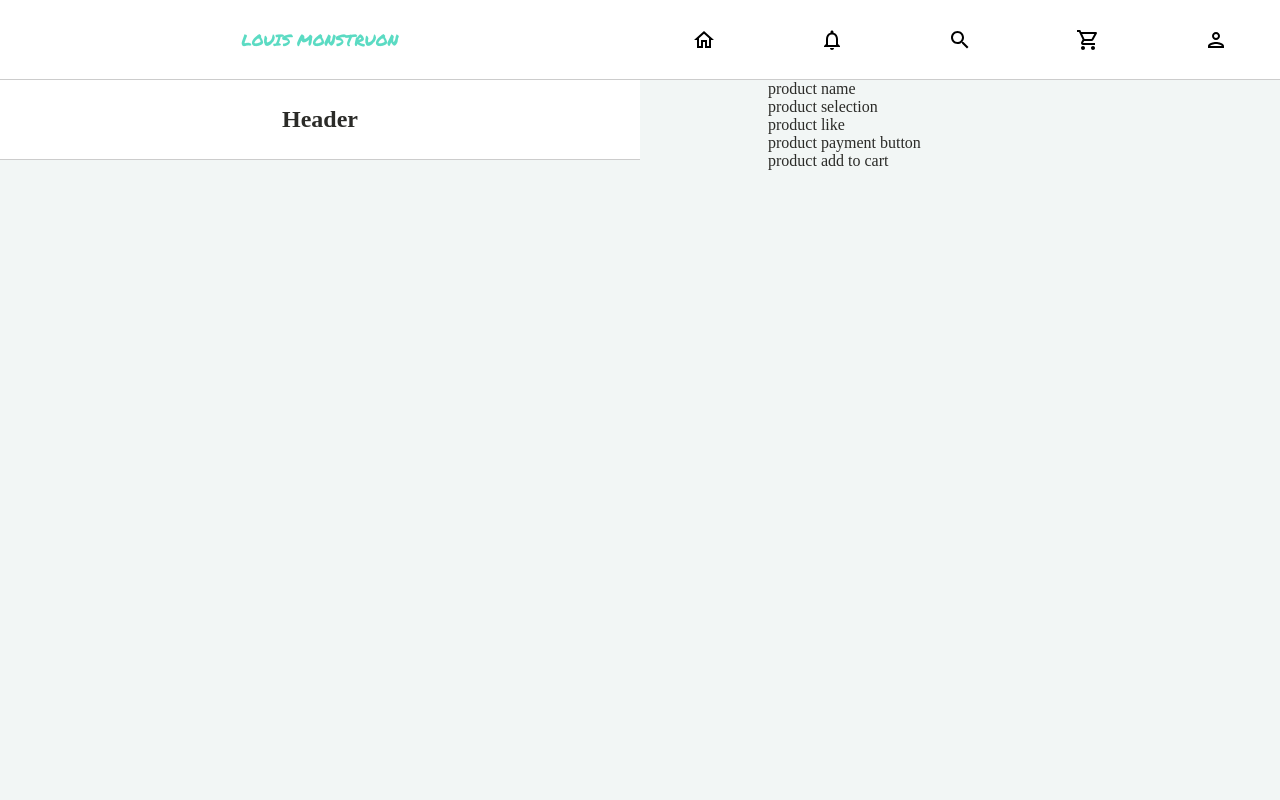
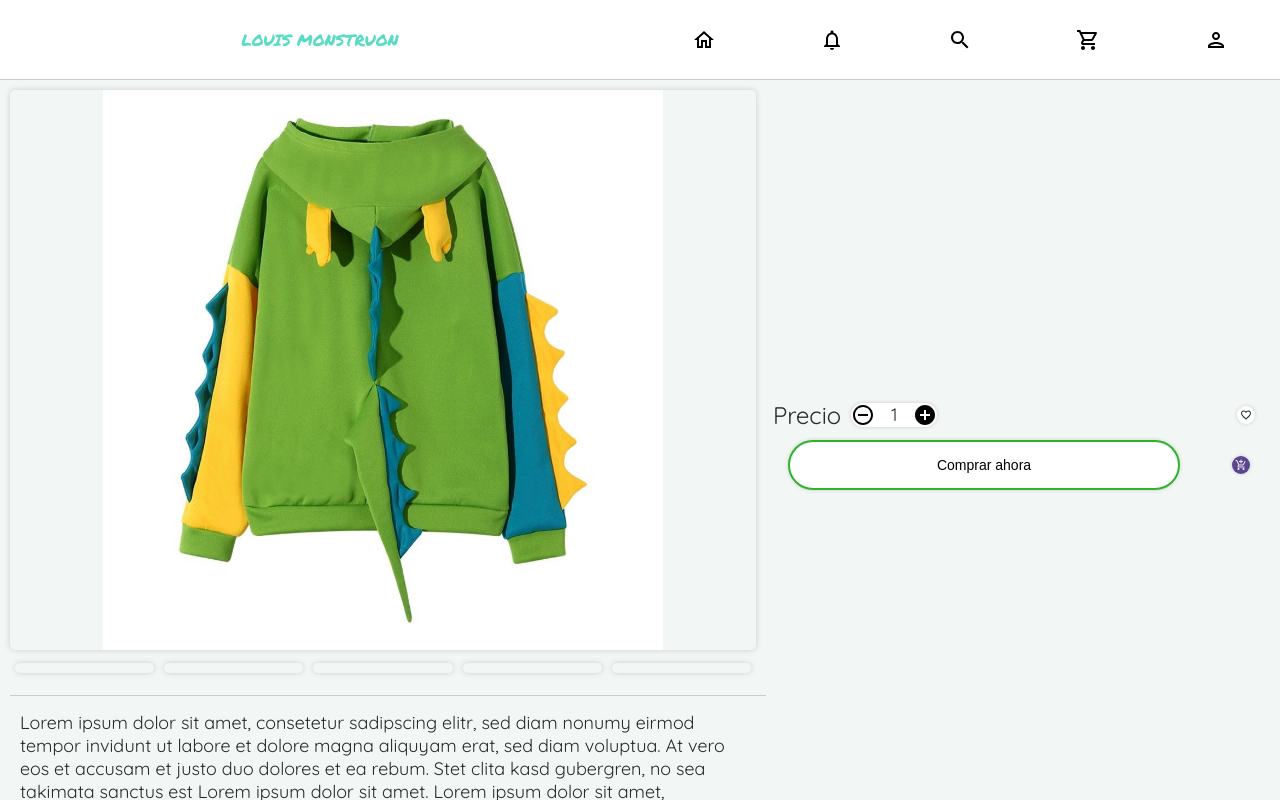
Before and after one commit to oozmakappajs/Louis-Monstruon-front, a React app: page /man/pants/213413ed13 in a window 1280 px wide. Built offline with nearby package versions, Linux system fonts and the light colour scheme.

Commit message:
Setting containers to Product.js

```diff
--- a/src/assets/styles/components/PageSlider.scss
+++ b/src/assets/styles/components/PageSlider.scss
@@ -10,8 +10,8 @@
     height: 10px;
     border-radius: 5px;
     opacity: 1;
-    margin: 8px;
-    box-shadow: 0px 0px 6px #00000029;ç
+    margin: 8px 5px;
+    box-shadow: 0px 0px 6px #00000029;
     &:hover, &:active {
       background: map-get(map-get($palette,darkTheme),background) 0% 0% no-repeat padding-box;
       opacity: 1;
--- a/src/assets/styles/components/elements/QuantityCounter.scss
+++ b/src/assets/styles/components/elements/QuantityCounter.scss
@@ -1,4 +1,3 @@
-@import '../../lib/fonts';
 @import  '../../lib/palette';
 
 .QuantityCounter {
@@ -19,6 +18,6 @@
   }
   &__number {
     font-size: 18px;
-    font-family: 'Quicksand', sans-serif;
+    font-family: 'Quicksand Regular';
   }
 }
--- a/src/assets/styles/containers/ProductContainer.scss
+++ b/src/assets/styles/containers/ProductContainer.scss
@@ -1,62 +1,59 @@
 @import '../lib/palette';
-@import '../lib/fonts';
 
 .ProductContainer {
   font-size: 20px;
-  font-family: 'Quicksand', sans-serif;
-  min-height: 440px;
-  width: calc(100% - 20px);
-  border-radius: 5px;
-  margin: 10px;
-  box-shadow: 0px 0px 6px #00000029;
+  font-family: 'Quicksand Regular';
+  padding: 10px;
   opacity: 1;
   background: #F2F6F5;
   &__text {
     font-size: 18px;
+    margin-top: 10px;
     padding: 10px;
-    text-align: justify;
+    border-top: 1px solid map-get(map-get($palette,greyColors),silver);
   }
   &__img {
     height: 100%;
     width: 100%;
     object-fit: contain;
+    box-shadow: 0px 0px 6px #00000029;
+    border-radius: 5px;
   }
   &__info {
     &-price {
+      width: 100%;
       display: flex;
       justify-content: space-between;
-      padding: 0 8px;
+      padding: 0 5px;
+      margin-bottom: 10px;
       align-items: center;
       height: 30px;
       &-container {
         display: flex;
-        p {
-          margin-right: 10px;
-        }
+        align-items: center;
       }
-     }
-     &-buttons {
+      &-text {
+        margin-right: 10px;
+        font-size: 24px;
+      }
+    }
+    &-buttons {
+      width: 100%;
       display: flex;
       align-items: center;
-      justify-content: space-around;
+      justify-content: space-between;
       &--btn {
-        width: calc(100% - 60px);
-        button {
-          width: 100%;
-        }
+        width: calc(100% - 50px);
       }
-      &--icon {
-        width: 40px;
-        height: 40px;
-        font-size: 14px;
-        button {
-          width: 100%;
-          height: 100%;
-        }
-        svg {
-          font-size: 20px;
-        }
-      }
-     }
     }
+  }
 }
+
+@media screen and (min-width: 570px) {
+  .ProductContainer {
+    &__text {
+      margin-top: 45px;
+      padding: 15px 10px;
+    }
+  }
+}
--- a/src/assets/styles/pages/product.scss
+++ b/src/assets/styles/pages/product.scss
@@ -1,40 +1,63 @@
+@import  '../lib/palette';
+
 .product {
   grid-area: 1 / 1 / 4 / 2;
-  overflow: scroll;
+  overflow-y: auto;
+  width: calc(100% - 20px);
+  height: calc(100% - 20px);
 }
 
 @media screen and (min-width: 500px) {
   .product {
     grid-area: 1 / 1 / 4 / 3;
-    display: grid;
-    width: 100%;
-    height: 100%;
-    grid-template-columns: 3fr 2fr;
-    grid-template-rows: 40% 40% 20%;
+  }
 }
 
-  .product_galery {
+@media screen and (min-width: 570px) {
+  .product {
+    display: grid;
+    grid-template-columns: 60% 40%;
+    grid-template-rows: 40% 40% 20%;
+    &_galery {
       grid-area: 1 / 1 / 3 / 2;
+      width: calc(100% - 10px);
     }
-
-  .product_actions {
+    &_actions {
       grid-area: 1 / 2 / 4 / 3;
       position: fixed;
-    width: 40%;
-    top: 9vh;
-    right: 0;
+      display: flex;
+      width: calc(40% - 20px);
+      padding-right: 10px;
+      top: calc(9vh + 10px);
+      right: 10px;
       bottom: 11vh;
+      justify-content: center;
+      flex-direction: column;
     }
-
-  .product_description {
+    &_description {
       grid-area: 3 / 1 / 4 / 2;
+    }
   }
 }
 
 @media screen and (min-width: 768px) {
-  .product_actions {
-    top: 10vh;
-    right: 0;
+  .product {
+    &_actions {
+      width: calc(40% - 30px);
+      padding-right: 20px;
+      top: calc(10vh + 10px);
       bottom: 0;
     }
+    &::-webkit-scrollbar {
+      width: 8px;
+      border-radius: 8px;
+      background: map-get(map-get($palette, greyColors), moon);
     }
+    &::-webkit-scrollbar-thumb {
+      width: 8px;
+      border-radius: 8px;
+      background: map-get(map-get($palette, lightTheme), content);
+      cursor: pointer;
+    }
+  }
+}
--- a/src/containers/PageSlider.js
+++ b/src/containers/PageSlider.js
@@ -1,7 +1,8 @@
 import React from 'react';
+
 import '../assets/styles/components/PageSlider.scss';
 
-const PageSlider = () => {
+const PageSlider = (props) => {
   return (
     <div className="PageSlider">
       <span className="PageSlider__item" />
--- a/src/containers/ProductContainer.js
+++ b/src/containers/ProductContainer.js
@@ -1,35 +1,38 @@
 import React from 'react';
+
 import Button from '../components/elements/Button';
-import product from '../assets/images/products/dino2.jpg';
-import '../assets/styles/containers/ProductContainer.scss';
 import IconButton from '../components/elements/IconButton';
 import QuantityCounter from '../components/elements/QuantityCounter';
 import PageSlider from './PageSlider';
+import product from '../assets/images/products/dino2.jpg';
 
-const ProductContainer = () => {
+import '../assets/styles/containers/ProductContainer.scss';
+
+const ProductContainer = (props) => {
   return (
-    <div className="ProductContainer">
-      <div>
+    <section className="product ProductContainer">
+      <div className="product_galery">
         <img className="ProductContainer__img" src={product} alt="product" />
+        <PageSlider />
       </div>
-      <PageSlider />
-      <div className="ProductContainer__info">
+      <div className="product_actions ProductContainer__info">
         <div className="ProductContainer__info-price">
           <div className="ProductContainer__info-price-container">
-            <p>Precio</p>
+            <p className="ProductContainer__info-price-text">Precio</p>
             <QuantityCounter />
           </div>
           <IconButton type="fav" className="ProductContainer__info-price--heart" />
         </div>
         <div className="ProductContainer__info-buttons">
           <div className="ProductContainer__info-buttons--btn">
-            <Button type="success" />
+            <Button name="success">Comprar ahora</Button>
           </div>
           <div className="ProductContainer__info-buttons--icon">
             <IconButton type="cart" isBuying />
           </div>
         </div>
       </div>
+      <div className="product_description">
         <p className="ProductContainer__text">
           Lorem ipsum dolor sit amet, consetetur sadipscing elitr,
           sed diam nonumy eirmod tempor invidunt ut labore et dolore
@@ -44,6 +47,7 @@ const ProductContainer = () => {
           Lorem ipsum dolor sit amet, consetetur.
         </p>
       </div>
+    </section>
   );
 };
 
--- a/src/pages/Product.js
+++ b/src/pages/Product.js
@@ -1,55 +1,12 @@
 import React from 'react';
+
+import ProductContainer from '../containers/ProductContainer';
 
 import '../assets/styles/pages/product.scss';
 
 const Product = (props) => {
   return (
-    <>
-      <header className="header">
-        <h2>Header</h2>
-      </header>
-      <main className="content">
-        <section className="product">
-          <div className="product_galery">
-            <p>Galery of products</p>
-          </div>
-          <div className="product_actions">
-            <p>product name</p>
-            <p>product selection</p>
-            <p>product like</p>
-            <p>product payment button</p>
-            <p>product add to cart</p>
-          </div>
-          <div className="product_description">
-            <p>
-              Lorem ipsum dolor, sit amet consectetur adipisicing elit. Numquam sapiente voluptate unde natus obcaecati quo labore. Aspernatur ullam, voluptatum qui aliquam esse consequuntur minus eum tempora, doloremque a, eveniet quos?
-              Vero recusandae minima quae ipsum voluptas voluptates blanditiis explicabo temporibus perferendis odit, iure quasi autem sequi veniam quo numquam adipisci! Doloremque, quam voluptatum? Vitae, voluptas blanditiis esse quaerat nihil ipsum!
-              Ad reiciendis obcaecati sit placeat eos, cumque quibusdam fuga ipsam voluptatem excepturi praesentium laborum labore quo hic! Provident harum rerum voluptas minus dolor eveniet labore distinctio accusantium non, placeat perspiciatis.
-              Qui incidunt aliquam eum molestiae dolorem aliquid cupiditate inventore saepe corporis nemo nostrum commodi, reiciendis aperiam minima voluptatibus voluptatem nobis quae, dicta optio pariatur voluptates cumque? Sapiente fugiat pariatur reiciendis?
-              Velit iure reiciendis voluptates praesentium recusandae laboriosam accusantium culpa fugiat tempore! Aut id voluptatibus cumque dolorum labore? Mollitia iure reiciendis possimus molestiae a, ipsum tenetur, aspernatur ad tempore adipisci odio.
-              Nobis inventore iure, saepe quas temporibus facilis quae odit soluta quis earum voluptates consequatur, exercitationem reiciendis? Blanditiis sequi laborum illum, dignissimos ipsam deleniti repellat sed maiores optio odit neque porro.
-              Ad nemo assumenda excepturi. Impedit amet architecto exercitationem quo vero natus dicta odio! Odit, deserunt? Ipsam facilis voluptas nostrum, tenetur minima itaque beatae atque accusantium. Sit in magni ipsa qui.
-              Alias unde placeat iste recusandae dignissimos inventore, aliquam ipsam nam minima nemo magni magnam sequi laboriosam vero asperiores provident cumque omnis labore totam in incidunt? Eaque saepe inventore voluptate aspernatur?
-              Inventore, fuga eius. Impedit provident corrupti illum vero possimus quos repellat eveniet libero, beatae velit nesciunt praesentium labore numquam molestiae quibusdam blanditiis odio tenetur enim, soluta ab non accusantium. Fugiat.
-              Fugit laudantium quisquam, excepturi aliquid harum exercitationem dolorum cum facilis sint id quasi perferendis modi voluptates accusamus itaque incidunt eligendi dolorem doloribus laboriosam soluta rem nemo! Atque ratione debitis necessitatibus!
-              Modi, dolorem quisquam obcaecati doloribus, perferendis velit, suscipit rem eos maiores iure debitis facere sed quia! Eum quisquam nemo qui sint. Inventore sapiente dicta ut non dolorem provident velit temporibus?
-              Est ad iure provident, accusantium rem accusamus eum ea architecto laboriosam officiis culpa perspiciatis voluptatem odit libero! Assumenda soluta nisi molestiae asperiores provident quasi. Ab beatae voluptatum sequi laboriosam ea!
-              Officiis aut expedita recusandae hic omnis ratione ullam numquam atque in impedit tempore, voluptatem officia magni soluta maxime id quos obcaecati ipsam ea quae fugit quidem perspiciatis! Optio, alias voluptate!
-              Ipsa, nobis tenetur quidem aliquid iste natus quos magni aut hic pariatur ea, quaerat et ut neque quas corrupti. Ad, suscipit reiciendis ipsum earum facere amet totam animi veniam quia!
-              Minus accusantium enim praesentium id est impedit hic quo laborum quia voluptates suscipit illo expedita alias eum, ab dolor asperiores? Blanditiis quo sint perspiciatis dicta, nisi error ad quidem aliquam?
-              Maiores libero impedit hic iusto, quisquam nisi inventore blanditiis, expedita nam, optio repellendus voluptate vel minima laudantium eum. Cupiditate enim consequatur odit. Dignissimos quod molestiae ipsam temporibus neque, iste doloremque?
-              Consequuntur, assumenda. At in tempora ipsa, possimus est maxime iste temporibus quis vero vitae nostrum, earum ullam quas eius delectus sed voluptatem. Eius nesciunt omnis vel nihil obcaecati, aspernatur natus.
-              Ratione veritatis sequi facere? Debitis quibusdam magni porro ipsa soluta laborum placeat rem hic neque architecto odit dolorem, itaque dolores consequatur iusto cum sequi nihil nesciunt officia pariatur perferendis minus.
-              Veritatis cumque corporis rerum expedita, atque necessitatibus culpa accusantium natus debitis earum repellendus, adipisci velit officia eos voluptates illo, facilis non? Nulla laudantium, nesciunt rerum sint nostrum possimus iure blanditiis!
-              Itaque atque molestias ipsa cupiditate, explicabo dolorum alias doloremque sit dignissimos ipsum quaerat, debitis quibusdam autem provident sequi, iste ratione voluptate eum amet officia ex! Reiciendis temporibus magnam fugiat eius.
-            </p>
-          </div>
-        </section>
-      </main>
-      <nav className="menu_navigation">
-        <h2>Menu de Navegación</h2>
-      </nav>
-    </>
+    <ProductContainer />
   );
 };
 
```
Lines whose indentation alone changed are shown as unchanged.
